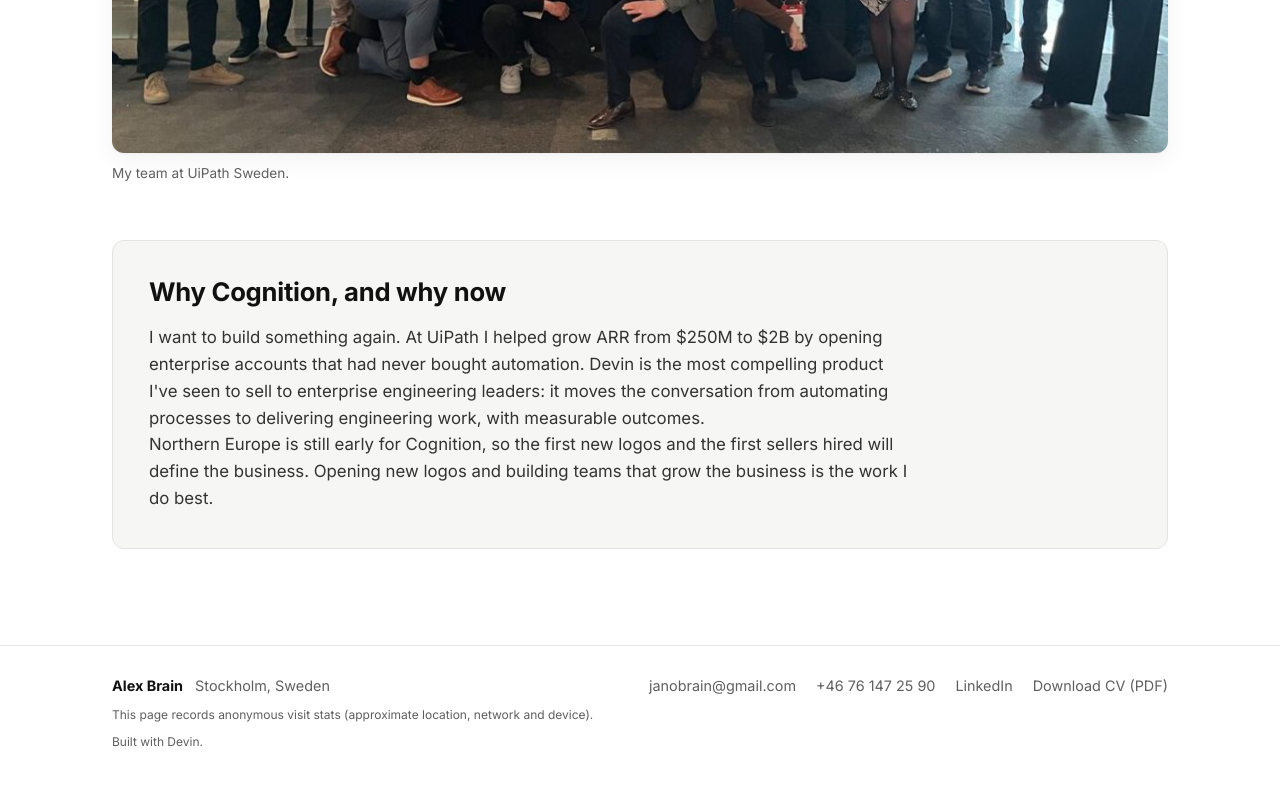
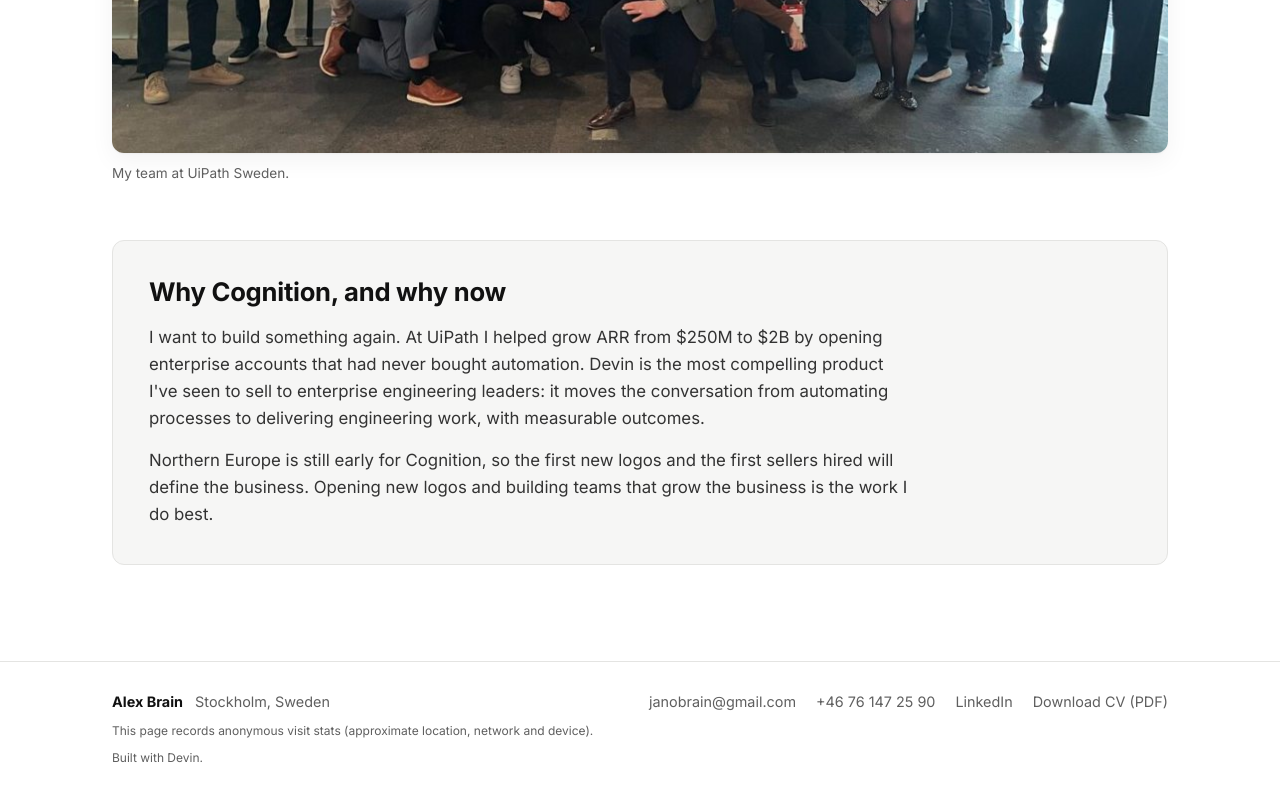
Before and after one commit to janobrain-creator/cognitioncanvas, a website built with Vite: page index.html in a window 1280 px wide. Shown: the part 8566-9366 px from the top of the page. Built offline with nearby package versions, Linux system fonts and the light colour scheme.

Commit message:
Add spacing between paragraphs in 'Why Cognition'
Co-Authored-By: Devin AI <158243242+devin-ai-integration[bot]@users.noreply.github.com>

```diff
--- a/src/style.css
+++ b/src/style.css
@@ -894,6 +894,10 @@ a.chip:hover {
   max-width: 760px;
 }
 
+.why p + p {
+  margin-top: 16px;
+}
+
 /* Footer */
 .footer {
   border-top: 1px solid var(--border);
```
